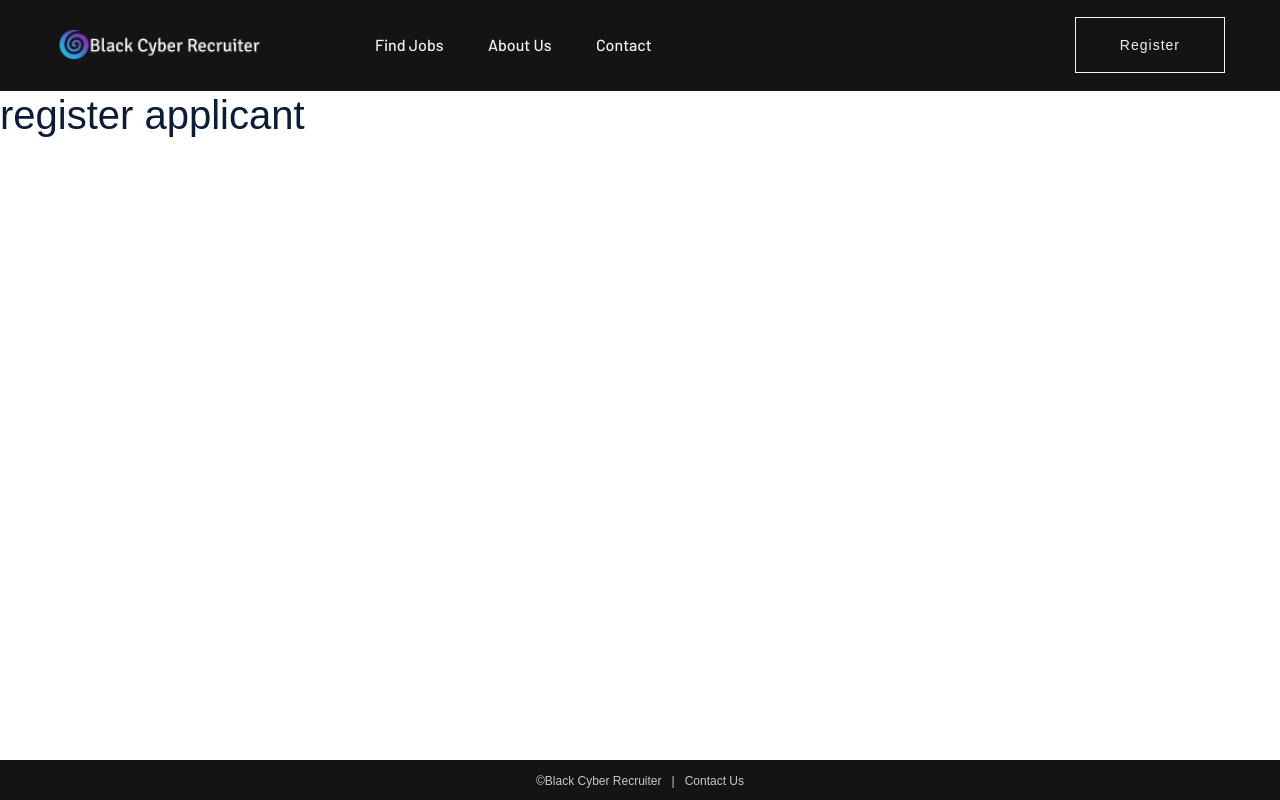
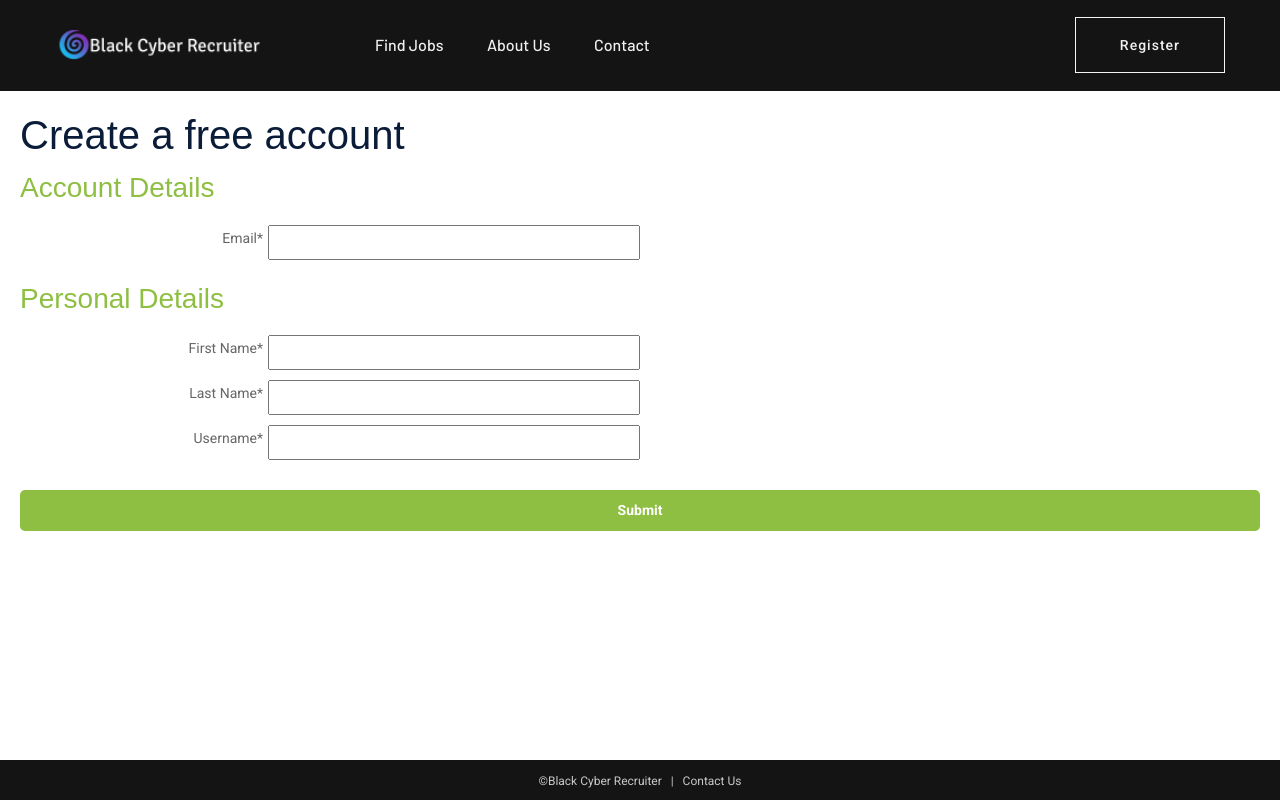
Before and after one commit to G2-9/BCR-INTEX, a Django app: page /applicant/registerApplicant/ in a window 1280 px wide. Run offline with Django 3.2, Linux system fonts and the light colour scheme; some libraries are stand-ins or nearby versions; some web fonts are replaced.

Commit message:
register

```diff
--- a/templates/applicant/register.html
+++ b/templates/applicant/register.html
@@ -1,5 +1,30 @@
 {% extends 'applicantBase.html' %}
 {% load static %}
 {% block newcontent %}
-<h1>register applicant</h1>
+    <div class="main-block">
+    <form action="/">
+      <h1>Create a free account</h1>
+      <fieldset>
+        <legend>
+          <h3>Account Details</h3>
+        </legend>
+        <div  class="account-details">
+          <div><label>Email*</label><input type="text" name="name" required></div>
+        </div>
+      </fieldset>
+      <fieldset>
+        <legend>
+          <h3>Personal Details</h3>
+        </legend>
+        <div  class="personal-details">
+          <div>
+            <div><label>First Name*</label><input type="text" name="name" required></div>
+            <div><label>Last Name*</label><input type="text" name="name" required></div>
+            <div><label>Username*</label><input type="text" name="name" required></div>
+            <div>
+          </div>
+      </fieldset>
+      <button type="submit" href="/">Submit</button>
+    </form>
+    </div>
 {% endblock %}
--- a/templates/applicantBase.html
+++ b/templates/applicantBase.html
@@ -23,6 +23,135 @@
             <link rel="stylesheet" href="{% static 'css/slick.css' %}">
             <link rel="stylesheet" href="{% static 'css/nice-select.css' %}">
             <link rel="stylesheet" href="{% static 'css/style.css' %}">
+
+            <title>Account registration form</title>
+            <link href='https://fonts.googleapis.com/css?family=Open+Sans:400,300,300italic,400italic,600' rel='stylesheet' type='text/css'>
+            <link href="https://fonts.googleapis.com/css?family=Roboto:300,400,500,700" rel="stylesheet">
+            <style>
+            html, body {
+            min-height: 100%;
+            }
+            body, div, form, input, select, p {
+            padding: 0;
+            margin: 0;
+            outline: none;
+            font-family: Roboto, Arial, sans-serif;
+            font-size: 14px;
+            color: #666;
+            }
+            h1 {
+            margin: 0;
+            font-weight: 400;
+            }
+            h3 {
+            margin: 12px 0;
+            color: #8ebf42;
+            }
+            .main-block {
+            display: flex;
+            justify-content: center;
+            align-items: center;
+            background: #fff;
+            }
+            form {
+            width: 100%;
+            padding: 20px;
+            }
+            fieldset {
+            border: none;
+            border-top: 1px solid #8ebf42;
+            }
+            .account-details, .personal-details {
+            display: flex;
+            flex-wrap: wrap;
+            justify-content: space-between;
+            }
+            .account-details >div, .personal-details >div >div {
+            display: flex;
+            align-items: center;
+            margin-bottom: 10px;
+            }
+            .account-details >div, .personal-details >div, input, label {
+            width: 100%;
+            }
+            label {
+            padding: 0 5px;
+            text-align: right;
+            vertical-align: middle;
+            }
+            input {
+            padding: 5px;
+            vertical-align: middle;
+            }
+            .checkbox {
+            margin-bottom: 10px;
+            }
+            select, .children, .gender, .bdate-block {
+            width: calc(100% + 26px);
+            padding: 5px 0;
+            }
+            select {
+            background: transparent;
+            }
+            .gender input {
+            width: auto;
+            }
+            .gender label {
+            padding: 0 5px 0 0;
+            }
+            .bdate-block {
+            display: flex;
+            justify-content: space-between;
+            }
+            .birthdate select.day {
+            width: 35px;
+            }
+            .birthdate select.mounth {
+            width: calc(100% - 94px);
+            }
+            .birthdate input {
+            width: 38px;
+            vertical-align: unset;
+            }
+            .checkbox input, .children input {
+            width: auto;
+            margin: -2px 10px 0 0;
+            }
+            .checkbox a {
+            color: #8ebf42;
+            }
+            .checkbox a:hover {
+            color: #82b534;
+            }
+            button {
+            width: 100%;
+            padding: 10px 0;
+            margin: 10px auto;
+            border-radius: 5px;
+            border: none;
+            background: #8ebf42;
+            font-size: 14px;
+            font-weight: 600;
+            color: #fff;
+            }
+            button:hover {
+            background: #82b534;
+            }
+            @media (min-width: 568px) {
+            .account-details >div, .personal-details >div {
+            width: 50%;
+            }
+            label {
+            width: 40%;
+            }
+            input {
+            width: 60%;
+            }
+            select, .children, .gender, .bdate-block {
+            width: calc(60% + 16px);
+            }
+            }
+            </style>
    </head>
 <body>
     <header>
```
